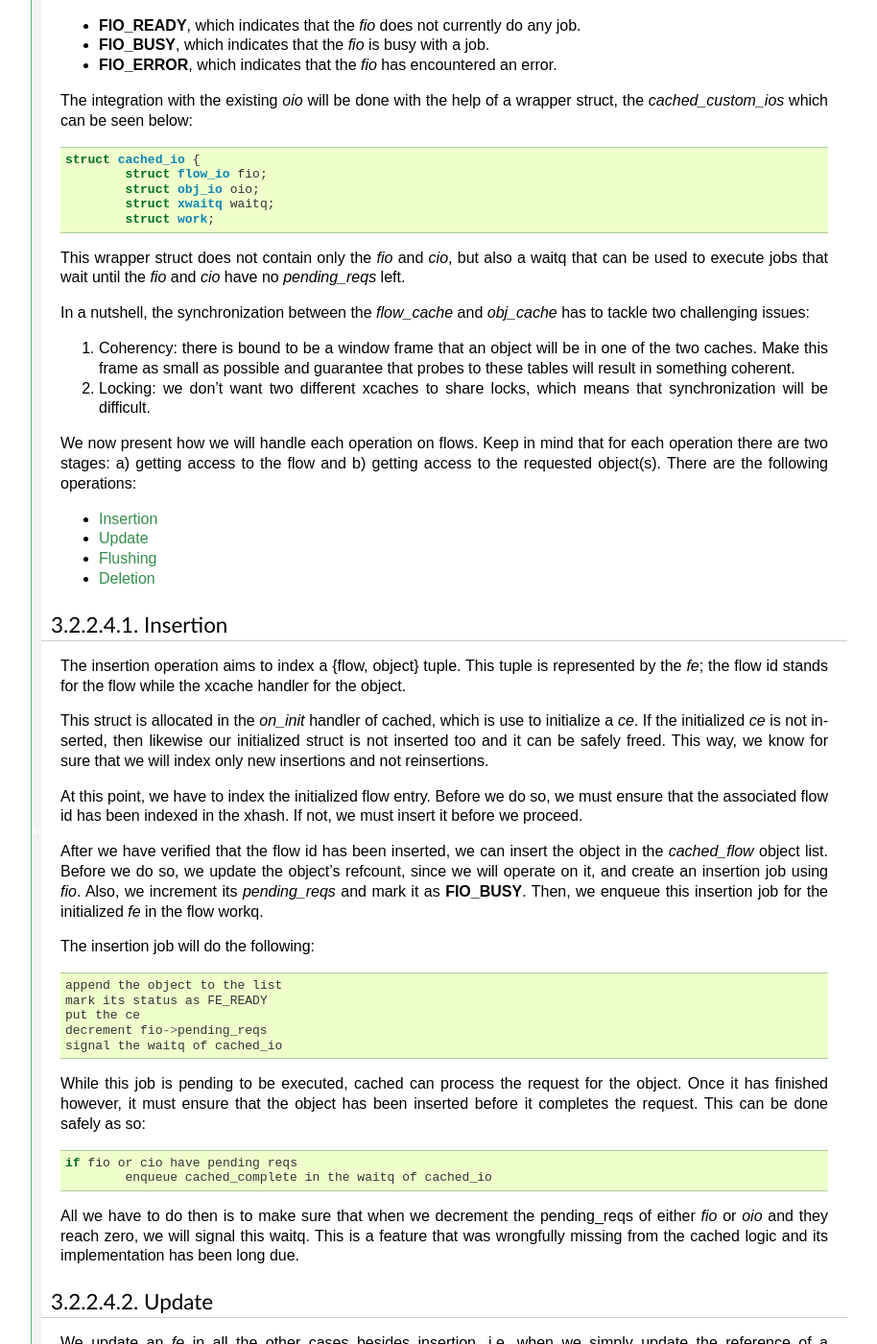
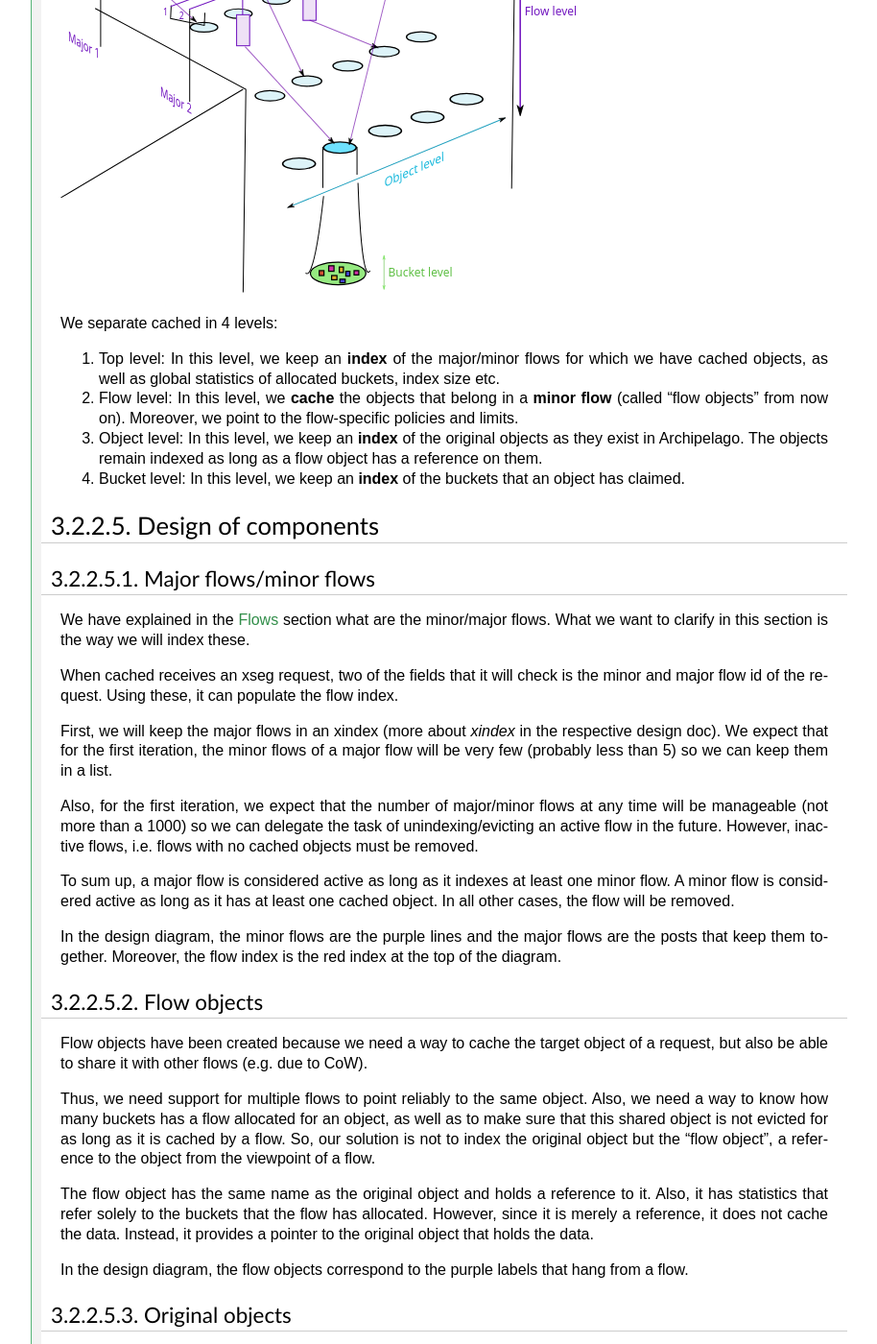
Before and after one commit to grnet/archipelago, a Sphinx documentation site: the page built from docs/design/design_cached_flows.rst, in a window 1280 px wide and 1400 px high, scrolled down 1500 px. Shown: the whole window at 96% size, without its empty margins (187-1101 px from the left). Built offline with Sphinx 7.4.7, drawn with Linux system fonts in a browser that asks for light colours; some of the changed text lies outside the part shown.

Commit message:
docs: Rewrite design docs for flows in cached

```diff
--- a/docs/design/design_cached_flows.rst
+++ b/docs/design/design_cached_flows.rst
@@ -6,228 +6,273 @@
 Current state
 ==============
 
-There is currently no flow support in Archipelago whatsoever. However, since we
-expect to support it shortly, cached can provide some preliminary support.
+There are currently no flows in Archipelago. However, since we expect to
+support them shortly, cached should decide on how it will handle them.
 
-Moreover, cached has currently no way of knowing the objects of a volume,
-so that we can flush them in case of a flush request. This is an urgent feature
-and since the first flow implementation will probably refer to a unique volume,
-this means that by indexing which objects belong to each flow, we will
-essentially know the objects of a volume.
+The introduction of flows is essential for the correct management of volumes by
+cached. More specifically, cached has currently no way of knowing the objects
+of a volume, so that it can flush them in case of a flush request. However, if
+there was a flow or a family of flows associated with each volume, this problem
+would be trivial to solve.
+
+Objectives
+==========
+
+The objectives for our implementation are:
+
+#. Index the cached objects of volumes and flows.
+#. Create a cache that has a **global** size limit in object data (buckets) and
+   index (size of hash table, cache entries etc.) **per namespace**.
+#. Support custom **flow** limits and policies.
+   Typically:
+
+   * Size limit for index and object data.
+   * Different cache write policies for each flow.
+
+Moreover, a design goal is to build around these objectives but make our design
+extensible enough in order to be prepared for the full introduction of flows with
+minimal refactoring.
+
+.. note::
+
+        We don't want to introduce the concept of volumes in cached. Instead,
+        we will use the more generic term "resource". Thus, the cached objects
+        of a resource will be considered as cached objects of a flow or family
+        of flows that originate from the same resource.
+
+.. note::
+
+        Having a limit for index data and object data is awkward. Ideally,
+        there should be a unified limit for both the index and object data and
+        if that limit is hit, free entries from the index or buckets
+        accordingly.  We acknowledge this issue, but it is not severe and can
+        be addressed in another design doc.
+
+Flows
+=====
+
+Although flows will be better explained in the appropriate design doc, we will
+present in this section a basic explanation of them to understand what we
+expect to handle.
+
+First of all, we define as **minor flow** a tagged series of requests that
+follow the same I/O path and have the same policies and limitations. For
+example, a flow of writes for a volume's blocks can be considered as a minor
+flow.
+
+Moreover, we define as **major flow** a collective of minor flows that *may*
+share the same path, policies and limitations, but **strictly** refer to the
+same resource (commonly a volume). For example, a major flow can be a  collective
+of minor flows for read/write operations on the maps/blocks of a volume, since
+they have originated from the same resource.
+
+Furthermore, we expect to provide a different I/O path and policies for
+different namespaces of a resource, e.g. we may want to cache a volume's maps
+in write-through mode and its blocks in write-back. This example shows that it
+would be more natural if different namespaces of a resource were tagged as
+separate **minor flows** too.
 
 Design overview
 ================
 
-XSEG requests should have a flow ID in them. We can feed this ID to a
-special-purpose index (xhash) that will track the flows for which we have
-objects cached. To be compliant with namespaces, there should be one such index
-for each namespace.
+The design that we propose for cached is the following:
 
-For each flow, we will keep its cached objects on a list and when we want to
-operate on all the objects of the flow, we will simply traverse this list.
+|cached-design|
 
-Flow policies
-===============
+We separate cached in 4 levels:
 
-This design doc also paves the way for policies per flow. The contribution of
-this doc to this subject is the following:
+#. Top level: In this level, we keep an **index** of the major/minor flows for
+   which we have cached objects, as well as global statistics of allocated
+   buckets, index size etc.
+#. Flow level: In this level, we **cache** the objects that belong in a **minor flow** (called "flow
+   objects" from now on).
+   Moreover, we point to the flow-specific policies and limits.
+#. Object level: In this level, we keep an **index** of the original objects as they exist
+   in Archipelago. The objects remain indexed as long as a flow object
+   has a reference on them.
+#. Bucket level: In this level, we keep an **index** of the buckets that an object has claimed.
 
-For every flow, we maintain an LRU list of its objects. Also, we keep a policy
-struct (black box for now) in each flow so that cached can consult it in the
-future.
-
-Implementation details
+Design of components
 ======================
 
-To begin with, we want to index all flows and since any object can belong to a
-unique flow, we will create an xhash called `flow_index`. This index should
-hold the same number of entries as the original xcache struct, which will be
-renamed to `obj_cache`.
+Major flows/minor flows
+-----------------------
 
-Moreover, each flow will need an xworkq for safe operations on its objects. We
-propose the following flow struct for each flow:
+We have explained in the `Flows`_ section what are the minor/major flows. What
+we want to clarify in this section is the way we will index these.
 
-.. code-block:: c
+When cached receives an xseg request, two of the fields that it will check is
+the minor and major flow id of the request. Using these, it can
+populate the flow index.
 
-        struct cached_flow {
-                struct xworkq workq;
-                xlock lock;
-                object_list;
-                flow_policies;
-        }
+First, we will keep the major flows in an xindex (more about `xindex` in the
+respective design doc). We expect that for the first iteration, the minor flows
+of a major flow will be very few (probably less than 5) so we can keep them in a
+list.
 
-Moreover, we introduce the following struct for each object that will be
-associated with a flow:
+Also, for the first iteration, we expect that the number of major/minor flows
+at any time will be manageable (not more than a 1000) so we can delegate the
+task of unindexing/evicting an active flow in the future. However, inactive
+flows, i.e.  flows with no cached objects must be removed.
 
-.. code-block:: c
+To sum up, a major flow is considered active as long as it indexes at least one
+minor flow. A minor flow is considered active as long as it has at least one
+cached object. In all other cases, the flow will be removed.
 
-        struct cached_flow_entry {
-                flow_id;
-                lru_list;
-                uint32_t status;
-                xcache handler h;
-        }
+In the design diagram, the minor flows are the purple lines and the major flows are
+the posts that keep them together. Moreover, the flow index is the red index at
+the top of the diagram.
 
-The status of `cached_flow_entry` (`fe` for short) has the following possible
-values:
+Flow objects
+------------
 
-* **FE_FREE**, which indicates that the `fe` is not allocated.
-* **FE_ALLOCATED**, which indicates that the `fe` is allocated but not indexed.
-* **FE_READY**, which indicates that the `fe` has been indexed and can be used.
-* **FE_ERROR**, which indicates that the `fe` has encountered an error.
+Flow objects have been created because we need a way to cache the target object
+of a request, but also be able to share it with other flows (e.g. due to CoW).
 
-Furthermore, we present another structure, similar to `cio` (which will be
-renamed to `oio` (`obj_io`)) but for flow operations. It is called `fio` and is
-the following:
+Thus, we need support for multiple flows to point reliably to the same object.
+Also, we need a way to know how many buckets has a flow allocated for an object, as well as
+to make sure that this shared object is not evicted for as long as it is cached
+by a flow. So, our solution is not to index the original object but the "flow object", a
+reference to the object from the viewpoint of a flow.
 
-.. code-block:: c
+The flow object has the same name as the original object and holds a reference
+to it.  Also, it has statistics that refer solely to the buckets that the flow
+has allocated. However, since it is merely a reference, it does not cache the
+data. Instead, it provides a pointer to the original object that holds the
+data.
 
-        struct flow_io {
-                uint32_t state;
-                flow id;
-                uint32_t pending_reqs;
-                struct work work;
-        };
+In the design diagram, the flow objects correspond to the purple labels that
+hang from a flow.
 
-This struct will be stored in the `peer_request` struct and will be used when the
-peer wants to enqueue a job in the flow workq. Also, the `fio` states will be the following:
+Original objects
+------------------
 
-* **FIO_READY**, which indicates that the `fio` does not currently do any job.
-* **FIO_BUSY**, which indicates that the `fio` is busy with a job.
-* **FIO_ERROR**, which indicates that the `fio` has encountered an error.
+In contrast to the original implementation of cached, we do not keep the original
+objects in an xcache. The reason we do so is because the flow objects are responsible
+for the correct handling and data propagation of objects.
 
-The integration with the existing `oio`  will be done with the help of a
-wrapper struct, the `cached_custom_ios` which can be seen below:
+Thus, we keep the original objects in an xindex. They retain their xworkqs and
+xwaitqs but they are no longer referenced by the xseg requests. Instead, they are
+referenced by the flow objects.
 
-.. code-block:: c
+In the design diagram, the original objects are the blue circles that are
+referenced by the flow objects.
 
-        struct cached_io {
-                struct flow_io fio;
-                struct obj_io oio;
-                struct xwaitq waitq;
-                struct work;
+Buckets
+-------
+
+The only change that is introduced for buckets is that we need to know which bucket
+has been allocated for a flow object. We keep track of this information by adding
+an extra field in the bucket index, the id of the flow object.
+
+.. note::
+
+        This information could be kept in a special index of a flow object.
+        However, consider the case where a bucket that has been allocated by flow1
+        is dirtied by flow2. In this scenario we need to notify instantly flow1 for this
+        change, thus this solution makes this much easier.
+
+Cached operations
+=======================
+
+Read/Write
+-----------
+
+Let's see step by step the handling of a new read/write request:
+
+#. We read the **major flow** field of the request. We give this to the top
+   level index to check if the major flow is indexed.
+
+   * If it is **not indexed**, we initialize a new major flow entry and index
+     it. Also, we update the refcount of the major flow.
+
+#. We read the **minor flow** field of the request. We check if the indexed
+   major flow also indexes this minor flow
+
+   * If it is **not indexed**, we initialize a new minor flow entry and insert
+     it in the list. Also, we do all the necessary initializations (e.g.
+     initialization of xcache) and update the refcount of the minor flow.
+
+#. We check if the **flow object** is cached by the minor flow.
+
+   * If it is **not cached**, we create a new flow object entry and insert it
+     in the xcache. Also, we update its refcount and do all the necessary
+     initializations.
+   * If it is **cached**, we update its refcount, store its handler in the
+     request and proceed
+
+#. We check if the **flow object** has a pointer/handler to the **original object**.
+
+   * If it does not have any, e.g. because we have just inserted the flow object
+     in the xcache, we proceed to the next step.
+   * If it does, we can skip the next step.
+
+#. We check if the **original object** is indexed.
+
+   * If it is **indexed**, we update its reference count and store its handler to the
+     flow object
+   * If it is **not indexed**, we initialize an original object entry and
+     insert it in the xindex for the **respective namespace**. Then, we do the
+     necessary initializations, update its refcount and store its handler in
+     the flow object
+
+#. We enqueue our work in the **workq** of the **original object**.
+#. Once we enter the **workq** we can read/modify the data of the **original object**. There are
+   the following two scenarios:
+
+   * The request range includes unallocated portions of the object's data:
+
+     #. We claim the necessary number of buckets,
+     #. update the bucket index of the original object and then
+     #. store the flow object handler in these buckets.
+
+   * If the bucket exists, the request can freely read or write to it.
+   * In **either case**, **any update** to the original object's buckets must
+     update the statistics of four different entities:
+
+     #. The object,
+     #. the flow object **that has allocated the bucket**,
+     #. the minor flow and
+     #. cached.
+
+     Fortunately, this is an operation that can
+     be done with atomic gets/puts, so we can proceed without a lock.
+
+#. After the **request** has been **completed**, we put the **flow object
+   handler** that is stored in the request.
 
 
-This wrapper struct does not contain only the `fio` and `cio`, but also a waitq
-that can be used to execute jobs that wait until the `fio` and `cio` have no
-`pending_reqs` left.
+Snapshot
+--------------
 
-In a nutshell, the synchronization between the `flow_cache` and `obj_cache` has
-to tackle two challenging issues:
+In order to get a snapshot of a resource, we need a way to
+flush its dirty data. The data may have been dirtied by one or more flows, but
+we are certain that these flows will belong in the same major flow.
 
-#. Coherency: there is bound to be a window frame that an object will be in one
-   of the two caches. Make this frame as small as possible and guarantee that
-   probes to these tables will result in something coherent.
-#. Locking: we don't want two different xcaches to share locks, which means
-   that synchronization will be difficult.
+This means that we can check the major flow id of the flush/snapshot request and
+send a flush request to all the minor flows.
 
-We now present how we will handle each operation on flows. Keep in mind that
-for each operation there are two stages: a) getting access to the flow and
-b) getting access to the requested object(s).
-There are the following operations:
+.. note::
 
-* `Insertion`_
-* `Update`_
-* `Flushing`_
-* `Deletion`_
+        The flush request may be tagged with the flow id of the snapshot
+        request, but for now it will be tagged with the flow id of the flow
+        objects.
 
-Insertion
-----------
+ENOSPC scenarios
+-----------------
 
-The insertion operation aims to index a {flow, object} tuple. This tuple is
-represented by the `fe`; the flow id stands for the flow while the xcache
-handler for the object.
+For every flow, we will try to flush its dirty data once its dirty threshold
+exceeds a specified level. This preemptive measure however is not enough. There
+are two cases when we can run out of space:
 
-This struct is allocated in the `on_init` handler of cached, which is use to
-initialize a `ce`. If the initialized `ce` is not inserted, then likewise our
-initialized struct is not inserted too and it can be safely freed. This way, we
-know for sure that we will index only new insertions and not reinsertions.
+#. When we run out of global space for the index/object data, according to the
+   limits of the namespace.
+#. When we run out of space for the flow index/data, according to the flow
+   policy.
 
-At this point, we have to index the initialized flow entry. Before we do so, we
-must ensure that the associated flow id has been indexed in the xhash. If not,
-we must insert it before we proceed.
+In the first case, we can send a flush request to a random flow. This flush
+request should attempt to get the necessary buckets to replenish the bucket
+pool. The second case is a subset of the first case and is handled accordingly,
+i.e.  we sent a flush request for that specific flow.
 
-After we have verified that the flow id has been inserted, we can insert the
-object in the `cached_flow` object list. Before we do so, we update the
-object's refcount, since we will operate on it, and create an insertion job
-using `fio`. Also, we increment its `pending_reqs` and mark it as **FIO_BUSY**.
-Then, we enqueue this insertion job for the initialized `fe` in the flow workq.
-
-The insertion job will do the following:
-
-.. code-block:: c
-
-        append the object to the list
-        mark its status as FE_READY
-        put the ce
-        decrement fio->pending_reqs
-        signal the waitq of cached_io
-
-While this job is pending to be executed, cached can process the request for
-the object. Once it has finished however, it must ensure that the object has
-been inserted before it completes the request. This can be done safely as so:
-
-.. code-block:: c
-
-        if fio or cio have pending reqs
-                enqueue cached_complete in the waitq of cached_io
-
-All we have to do then is to make sure that when we decrement the pending_reqs
-of either `fio` or `oio` and they reach zero, we will signal this waitq. This
-is a feature that was wrongfully missing from the cached logic and its
-implementation has been long due.
-
-Update
--------
-
-We update an `fe` in all the other cases besides insertion, i.e. when we simply
-update the reference of a `cache_entry`. Updates refer to the position of the
-object in the LRU list of a flow.
-
-Similar to insertions, updates can be issued asynchronously. The difference is
-that in our case, we update
-the refcount of the ce and issue the following job:
-
-.. code-block:: c
-
-        update the position of the object in the LRU
-        put the ce
-        decrement fio->pending_reqs
-        signal the waitq of cached_io
-
-Flushing
----------
-
-When a flow asks to flush its cached objects, we must first enqueue the
-following job to the flow workq:
-
-.. code-block:: c
-
-        for each object of the list
-                check if object is still cached
-                enqueue flush work to the object workq
-
-
-Deletion
----------
-
-We delete objects from the `flow index` when we no longer keep them in the
-object cache. To do so, we can enqueue the following job in the on_put function
-of `obj_cache`:
-
-.. code-block:: c
-
-        remove object from list
-        free allocated resources
-
-We can safely do so since the stale flow entries that may be encountered by
-a flushing operation will be handled correctly.
-
-Notes
-======
-1) The `lru_list` will be a list similar to the O(1) lru used in xcache, which
-means that this lru must move from the xcache code and become an xtype of its
-own.
-
-2) It would be handy if xcache could be used to index the flows. This way, the
-allocation of flows will become very easy as it's already implemented.
+.. |cached-design| image:: /images/cached-design.svg
```
Also changed, not shown: docs/images/cached-design.svg (added).
